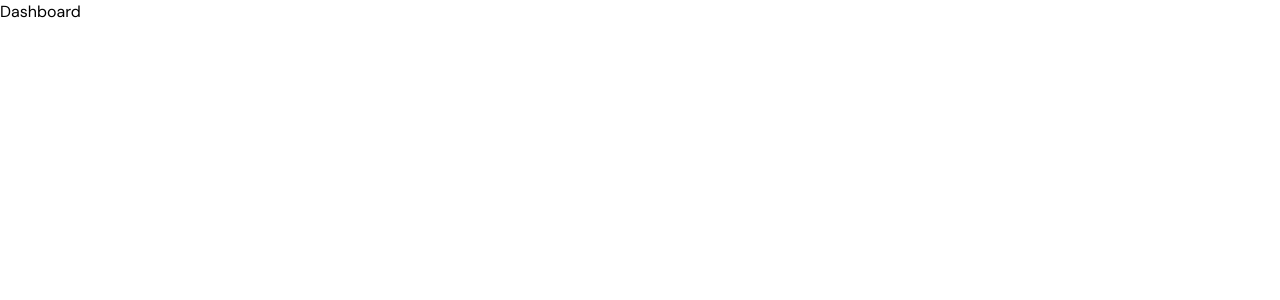
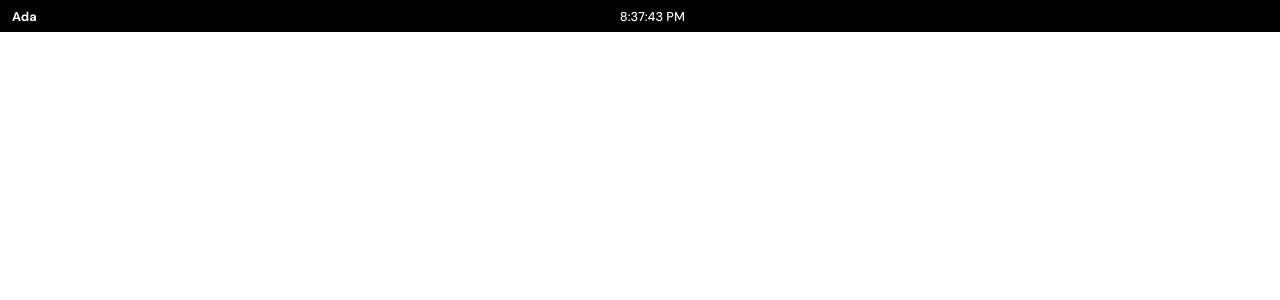
Before and after one commit to julienmatondotezolo/AdaPOS, a Next.js app: page /en/dashboard in a window 1280 px wide. Shown: the top 300 px of the page. Built offline with nearby package versions, Linux system fonts and the light colour scheme.

Commit message:
Adding timeheader

```diff
--- a/src/app/[locale]/(pages)/dashboard/page.tsx
+++ b/src/app/[locale]/(pages)/dashboard/page.tsx
@@ -1,7 +1,15 @@
+"use client";
+
 import React from "react";
 
+import { TimeHeader } from "@/components";
+
 function Dashboard() {
-  return <div>Dashboard</div>;
+  return (
+    <div className="h-full w-full">
+      <TimeHeader />
+    </div>
+  );
 }
 
 export default Dashboard;
--- a/src/app/[locale]/(pages)/layout.tsx
+++ b/src/app/[locale]/(pages)/layout.tsx
@@ -11,5 +11,9 @@ export default function PagesLayout({
   children: React.ReactNode;
   params: { locale: string };
 }) {
-  return <Providers locale={locale}>{children}</Providers>;
+  return (
+    <Providers locale={locale}>
+      <main className="h-[100vh] w-[100vw] overflow-hidden">{children}</main>
+    </Providers>
+  );
 }
```
